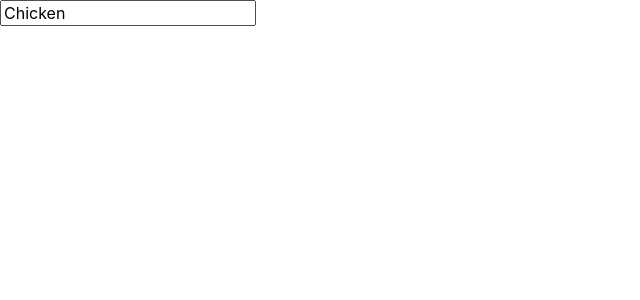
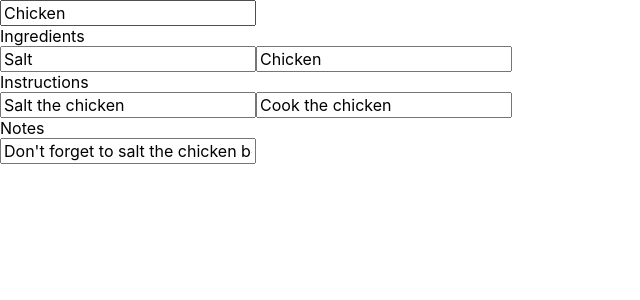
Before and after one commit to jacksoncutler/recipe-journal, a React (Vite) app: page /recipe/1/edit in a window 1280 px wide. Shown: the top 300 px of the page, without its empty margins (0-640 px from the left). Built offline with nearby package versions, Linux system fonts and the light colour scheme.

Commit message:
Add dynamic inputs for recipe edit page
Only adheres to initial state (not truly dynamic yet)

```diff
--- a/src/components/EditRecipe.tsx
+++ b/src/components/EditRecipe.tsx
@@ -1,20 +1,27 @@
-import { useState, useEffect } from 'react';
+import { useState } from 'react';
 import { useOutletContext } from 'react-router';
 
+import { EditRecipeSection } from './EditRecipeSection';
 import type { RecipeData } from '../types';
 
 export function EditRecipe() {
   const context = useOutletContext<RecipeData>();
-  const [isExternal, setIsExternal] = useState<boolean>(false);
-
-  useEffect(() => {
-    setIsExternal(context.isExternal);
-  }, []);
+  const [name, setName] = useState<RecipeData['name']>(context.name);
+  const [isExternal, _] = useState<RecipeData['isExternal']>(
+    context.isExternal
+  );
+  const [ingredients, setIngredients] = useState<RecipeData['ingredients']>(
+    context.ingredients
+  );
+  const [instructions, setInstructions] = useState<RecipeData['instructions']>(
+    context.instructions
+  );
+  const [notes, setNotes] = useState<RecipeData['notes']>(context.notes);
 
   return (
     <>
       <div id='recipe-title-input'>
-        <input value={context.name} />
+        <input value={name} onChange={(e) => setName(e.target.value)} />
       </div>
       {
         // toggle button for external recipe
@@ -26,14 +33,27 @@ export function EditRecipe() {
           </>
         ) : (
           <>
-            {
-              // ingredients form
-              // instructions form
-            }
+            <EditRecipeSection
+              title='Ingredients'
+              isOrdered={false}
+              data={ingredients!}
+              setData={setIngredients}
+            />
+            <EditRecipeSection
+              title='Instructions'
+              isOrdered={true}
+              data={instructions!}
+              setData={setInstructions}
+            />
           </>
         )
-        // notes form
       }
+      <EditRecipeSection
+        title='Notes'
+        isOrdered={false}
+        data={notes}
+        setData={setNotes}
+      />
     </>
   );
 }
--- /dev/null
+++ b/src/components/EditRecipeSection.tsx
@@ -0,0 +1,26 @@
+type Props = {
+  title: string;
+  isOrdered: boolean;
+  data: string[];
+  setData: (newData: string[]) => void;
+};
+
+export function EditRecipeSection(props: Props) {
+  function updateHandler(
+    e: React.ChangeEvent<HTMLInputElement>,
+    index: number
+  ) {
+    const newData = [...props.data];
+    newData[index] = e.target.value;
+    props.setData(newData);
+  }
+
+  return (
+    <div>
+      <h2>{props.title}</h2>
+      {props.data.map((item, i) => (
+        <input key={i} value={item} onChange={(e) => updateHandler(e, i)} />
+      ))}
+    </div>
+  );
+}
```
